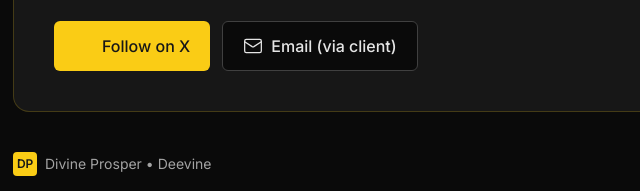
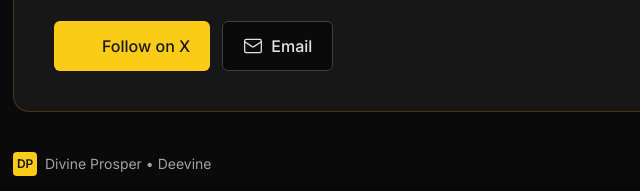
Before and after one commit to Don-Vicks/d_deevin-portfoilo, a plain HTML site: page index.html in a window 1280 px wide. Shown: the part 3576-3767 px from the top of the page, 147-787 px from the left. Drawn offline with nearby package versions, Linux system fonts and the light colour scheme; some icons are missing.

Commit message:
Contact Email Updated.

```diff
--- a/index.html
+++ b/index.html
@@ -386,9 +386,9 @@
                   <i data-lucide="twitter" class="w-5 h-5"></i>
                   Follow on X
                 </a>
-                <a href="mailto:?subject=Inquiry%20for%20Divine%20(Deevine)&amp;body=Hi%20Divine%2C%0A%0AI%27d%20love%20to%20connect%20about%20..." class="inline-flex items-center gap-2 rounded-md border border-neutral-700 bg-neutral-950 px-5 py-3 text-neutral-200 font-medium hover:bg-neutral-900 hover:border-neutral-600 focus:outline-none focus:ring-2 focus:ring-yellow-400/30">
+                <a href="mailto:divineprosper8@gmail.com" class="inline-flex items-center gap-2 rounded-md border border-neutral-700 bg-neutral-950 px-5 py-3 text-neutral-200 font-medium hover:bg-neutral-900 hover:border-neutral-600 focus:outline-none focus:ring-2 focus:ring-yellow-400/30">
                   <i data-lucide="mail" class="w-5 h-5"></i>
-                  Email (via client)
+                  Email
                 </a>
               </div>
             </div>
```
